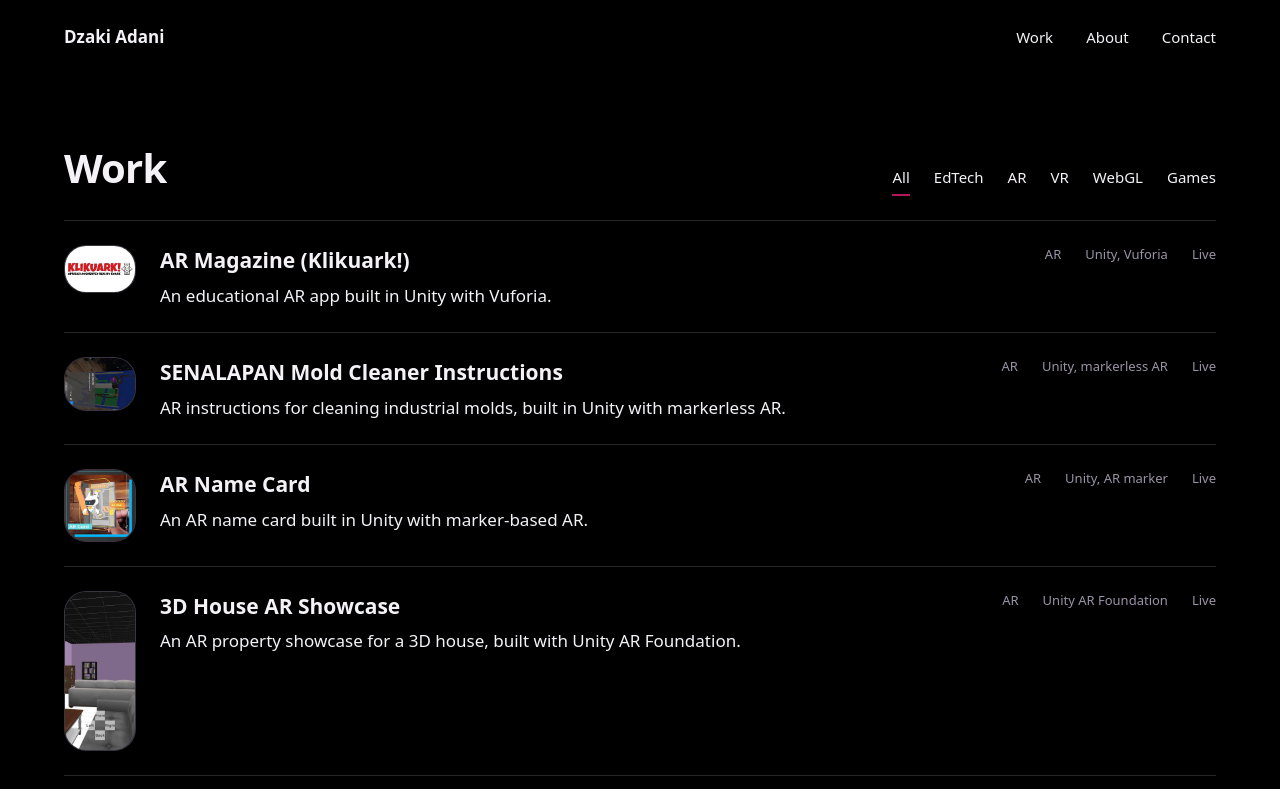
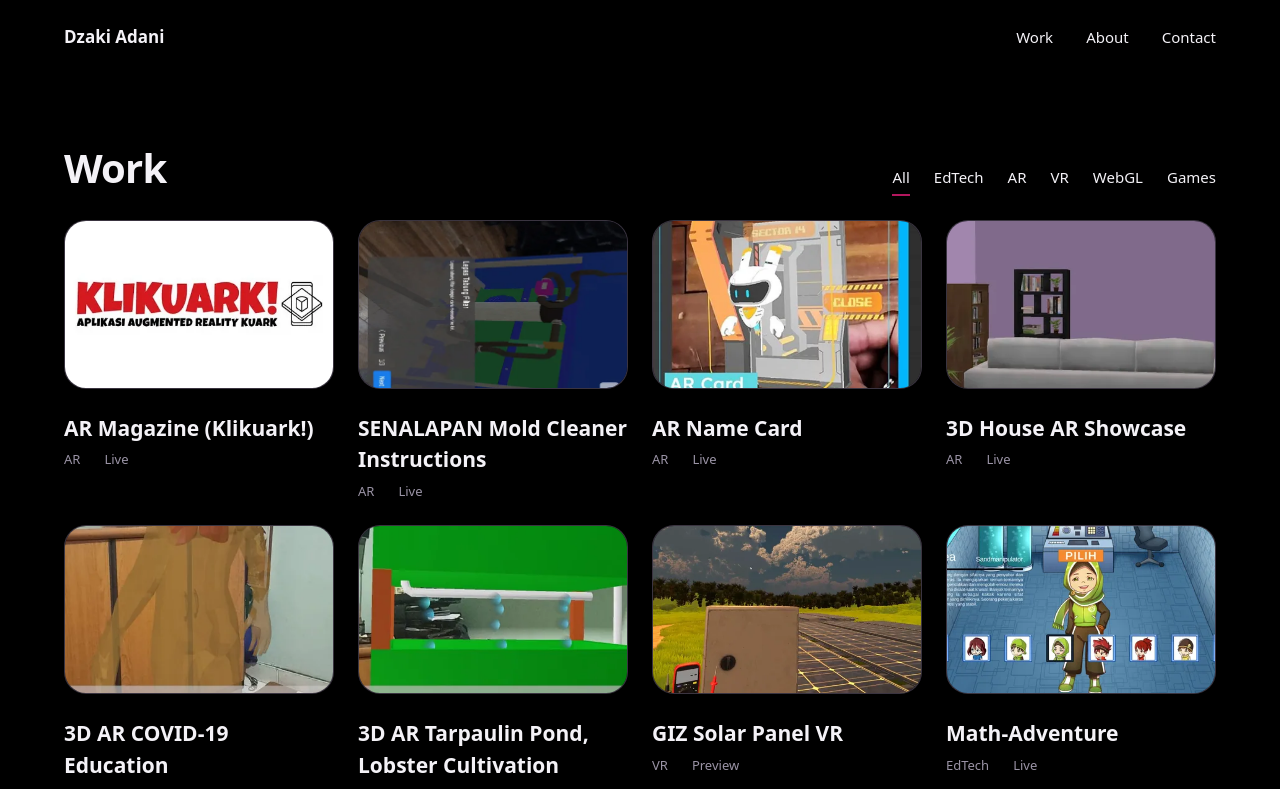
Before and after one commit to dzkdani/dzkdani.github.io, a SvelteKit app: page /work in a window 1280 px wide. Shown: the top 789 px of the page. Built offline with nearby package versions, Linux system fonts and the light colour scheme; a web font is replaced by a local one.

Commit message:
Show the work index and home featured as card grids

```diff
--- a/src/lib/components/ProjectFrame.svelte
+++ b/src/lib/components/ProjectFrame.svelte
@@ -7,14 +7,22 @@
 		title?: string;
 		area?: string;
 		aspect?: string;
+		/** Forces one ratio for grids that crop, like the work cards; without it, media keeps its native aspect. */
+		frameRatio?: string;
 	};
 
-	let { media = null, title = '', area = '', aspect = '9 / 16' }: Props = $props();
+	let {
+		media = null,
+		title = '',
+		area = '',
+		aspect = '9 / 16',
+		frameRatio = ''
+	}: Props = $props();
 
 	const hasMedia = $derived(media !== null && media.kind !== 'webgl');
 
 	// Media renders at its native aspect ratio; the aspect prop is the placeholder fallback.
-	const ratio = $derived(media && media.aspect ? String(media.aspect) : aspect);
+	const ratio = $derived(frameRatio || (media && media.aspect ? String(media.aspect) : aspect));
 
 	// asset() is typed against the files that exist in static/ today; media paths arrive as data strings.
 	const url = (path: string) => asset(path as Parameters<typeof asset>[0]);
--- /dev/null
+++ b/src/lib/components/WorkCard.svelte
@@ -0,0 +1,81 @@
+<script lang="ts">
+	import ProjectFrame from '#lib/components/ProjectFrame.svelte';
+	import { projectStill, type Project } from '#lib/data/projects.ts';
+
+	type Props = {
+		project: Project;
+	};
+
+	let { project }: Props = $props();
+
+	const areaLabels: Record<Project['area'], string> = {
+		edtech: 'EdTech',
+		ar: 'AR',
+		vr: 'VR',
+		webgl: 'WebGL',
+		game: 'Games',
+		other: 'Other'
+	};
+
+	const statusLabels: Record<Project['status'], string> = {
+		live: 'Live',
+		demo: 'Demo',
+		preview: 'Preview',
+		restricted: 'Restricted',
+		wip: 'In progress',
+		tba: 'In development'
+	};
+
+	const still = $derived(projectStill(project));
+</script>
+
+<div class="card">
+	<a href={`/work/${project.slug}/`}>
+		<!-- One ratio for every cover; screenshots crop to fill it (DESIGN §5). -->
+		<ProjectFrame media={still} frameRatio="16 / 10" />
+		<h3>{project.title}</h3>
+		<p class="meta">
+			<span>{areaLabels[project.area]}</span>
+			<span>{statusLabels[project.status]}</span>
+		</p>
+	</a>
+</div>
+
+<style>
+	.card a {
+		display: block;
+		color: var(--paper);
+		text-decoration: none;
+	}
+
+	h3 {
+		margin-top: var(--gutter);
+		font-size: var(--text-h3);
+		font-weight: 600;
+		width: fit-content;
+	}
+
+	.meta {
+		display: flex;
+		flex-wrap: wrap;
+		gap: var(--gutter);
+		margin-top: 6px;
+		font-size: var(--text-caption);
+		color: var(--muted);
+	}
+
+	@media (prefers-reduced-motion: no-preference) {
+		h3 {
+			background-image: linear-gradient(var(--magenta), var(--magenta));
+			background-repeat: no-repeat;
+			background-position: 0 100%;
+			background-size: 0% 2px;
+			transition: background-size var(--dur-quick) var(--ease-out);
+		}
+
+		.card a:hover h3,
+		.card a:focus-visible h3 {
+			background-size: 100% 2px;
+		}
+	}
+</style>
--- a/src/lib/data/projects.ts
+++ b/src/lib/data/projects.ts
@@ -434,7 +434,7 @@ export function projectBySlug(slug: string): Project | undefined {
 
 export const slugs: string[] = allProjects.map((project) => project.slug);
 
-// The still used by the hero frame and the work-index thumbnails:
+// The still used by the hero frame and the work cards:
 // the first image, or a video's poster when there is no image.
 export function projectStill(project: Project): Media | null {
 	const image = project.media.find((item) => item.kind === 'image');
--- a/src/routes/+page.svelte
+++ b/src/routes/+page.svelte
@@ -1,5 +1,6 @@
 <script lang="ts">
 	import ProjectFrame from '#lib/components/ProjectFrame.svelte';
+	import WorkCard from '#lib/components/WorkCard.svelte';
 	import { featuredProjects, projectStill, type Project } from '#lib/data/projects.ts';
 
 	const areaLabels: Record<Project['area'], string> = {
@@ -9,15 +10,6 @@
 		webgl: 'WebGL',
 		game: 'Games',
 		other: 'Other'
-	};
-
-	const statusLabels: Record<Project['status'], string> = {
-		live: 'Live',
-		demo: 'Demo',
-		preview: 'Preview',
-		restricted: 'Restricted',
-		wip: 'In progress',
-		tba: 'In development'
 	};
 
 	const heroFrame = featuredProjects[0];
@@ -60,16 +52,9 @@
 <section class="featured">
 	<div class="inner">
 		<h2>Featured work</h2>
-		<ul class="rows">
+		<ul class="cards">
 			{#each featuredProjects as project (project.slug)}
-				<li>
-					<h3>{project.title}</h3>
-					<p class="meta">
-						<span>{areaLabels[project.area]}</span>
-						<span>{statusLabels[project.status]}</span>
-					</p>
-					<p class="summary">{project.summary}</p>
-				</li>
+				<li><WorkCard {project} /></li>
 			{/each}
 		</ul>
 	</div>
@@ -170,34 +155,13 @@
 		margin-bottom: var(--gutter);
 	}
 
-	.rows {
+	.cards {
+		display: grid;
+		grid-template-columns: repeat(auto-fill, minmax(260px, 1fr));
+		gap: var(--gutter);
 		list-style: none;
 		margin: 0;
 		padding: 0;
-	}
-
-	.rows li {
-		border-top: 1px solid var(--divider);
-		padding: var(--gutter) 0;
-	}
-
-	.rows h3 {
-		font-size: var(--text-h3);
-		font-weight: 600;
-	}
-
-	.meta {
-		display: flex;
-		flex-wrap: wrap;
-		gap: var(--gutter);
-		margin-top: 6px;
-		font-size: var(--text-caption);
-		color: var(--muted);
-	}
-
-	.summary {
-		margin-top: 8px;
-		max-width: 68ch;
 	}
 
 	@media (min-width: 960px) {
--- a/src/routes/work/+page.svelte
+++ b/src/routes/work/+page.svelte
@@ -3,8 +3,8 @@
 	import { page } from '$app/state';
 	import { prefersReducedMotion } from 'svelte/motion';
 	import { fade } from 'svelte/transition';
-	import ProjectFrame from '#lib/components/ProjectFrame.svelte';
-	import { allProjects, projectStill, type Project } from '#lib/data/projects.ts';
+	import WorkCard from '#lib/components/WorkCard.svelte';
+	import { allProjects, type Project } from '#lib/data/projects.ts';
 
 	type Filter = { label: string; value: Project['area'] | null };
 
@@ -16,24 +16,6 @@
 		{ label: 'WebGL', value: 'webgl' },
 		{ label: 'Games', value: 'game' }
 	];
-
-	const areaLabels: Record<Project['area'], string> = {
-		edtech: 'EdTech',
-		ar: 'AR',
-		vr: 'VR',
-		webgl: 'WebGL',
-		game: 'Games',
-		other: 'Other'
-	};
-
-	const statusLabels: Record<Project['status'], string> = {
-		live: 'Live',
-		demo: 'Demo',
-		preview: 'Preview',
-		restricted: 'Restricted',
-		wip: 'In progress',
-		tba: 'In development'
-	};
 
 	function parseFilter(value: string | null): Project['area'] | null {
 		return filters.find((filter) => filter.value !== null && filter.value === value)?.value ?? null;
@@ -78,29 +60,10 @@
 			</div>
 		</div>
 
-		<ul class="rows">
+		<ul class="cards">
 			{#each visible as project (project.slug)}
 				<li in:fade={fadeOptions}>
-					<div class="thumb">
-						<ProjectFrame media={projectStill(project)} />
-					</div>
-					<div class="body">
-						<h3>
-							{#if project.status === 'restricted'}
-								{project.title}
-							{:else}
-								<a href={`/work/${project.slug}/`}>{project.title}</a>
-							{/if}
-						</h3>
-						<p class="summary">{project.summary}</p>
-					</div>
-					<p class="meta">
-						<span>{areaLabels[project.area]}</span>
-						{#if project.tech.length > 0}
-							<span>{project.tech.join(', ')}</span>
-						{/if}
-						<span>{statusLabels[project.status]}</span>
-					</p>
+					<WorkCard {project} />
 				</li>
 			{/each}
 		</ul>
@@ -155,31 +118,13 @@
 		border-bottom-color: var(--magenta);
 	}
 
-	.rows {
+	.cards {
+		display: grid;
+		grid-template-columns: repeat(auto-fill, minmax(260px, 1fr));
+		gap: var(--gutter);
 		list-style: none;
 		margin: 0;
 		padding: 0;
-	}
-
-	.rows li {
-		display: grid;
-		grid-template-columns: 72px minmax(0, 1fr);
-		grid-template-areas:
-			'thumb body'
-			'thumb meta';
-		gap: var(--gutter);
-		align-items: start;
-		padding: var(--gutter) 0;
-		border-top: 1px solid var(--divider);
-	}
-
-	.thumb {
-		grid-area: thumb;
-		width: 72px;
-	}
-
-	.body {
-		grid-area: body;
 	}
 
 	.visually-hidden {
@@ -194,58 +139,5 @@
 		border: 0;
 	}
 
-	.rows h3 {
-		font-size: var(--text-h3);
-		font-weight: 600;
-		width: fit-content;
-	}
 
-	.rows h3 a {
-		color: var(--paper);
-		text-decoration: none;
-	}
-
-	.summary {
-		margin-top: 6px;
-		max-width: 68ch;
-	}
-
-	.meta {
-		grid-area: meta;
-		display: flex;
-		flex-wrap: wrap;
-		gap: var(--gutter);
-		align-self: start;
-		font-size: var(--text-caption);
-		color: var(--muted);
-	}
-
-	@media (min-width: 960px) {
-		.rows li {
-			grid-template-columns: 72px minmax(0, 1fr) max-content;
-			grid-template-areas: 'thumb body meta';
-		}
-	}
-
-	@media (prefers-reduced-motion: no-preference) {
-		.thumb {
-			transition: transform var(--dur-quick) var(--ease-out);
-		}
-
-		.rows h3 {
-			background-image: linear-gradient(var(--magenta), var(--magenta));
-			background-repeat: no-repeat;
-			background-position: 0 100%;
-			background-size: 0% 2px;
-			transition: background-size var(--dur-quick) var(--ease-out);
-		}
-
-		.rows li:hover .thumb {
-			transform: translateX(6px);
-		}
-
-		.rows li:hover h3 {
-			background-size: 100% 2px;
-		}
-	}
 </style>
```
Also changed, not shown: 1 other file (tests, documents, lock files or other folders).
